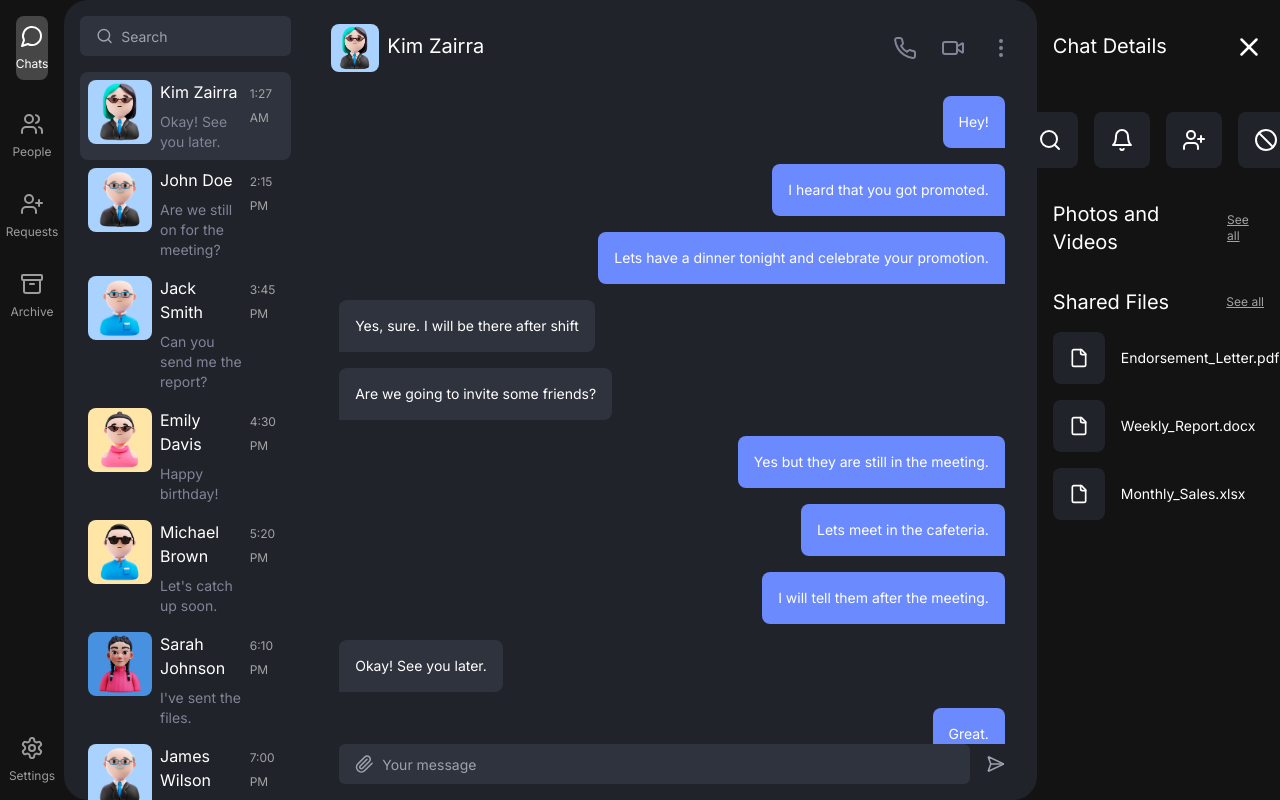
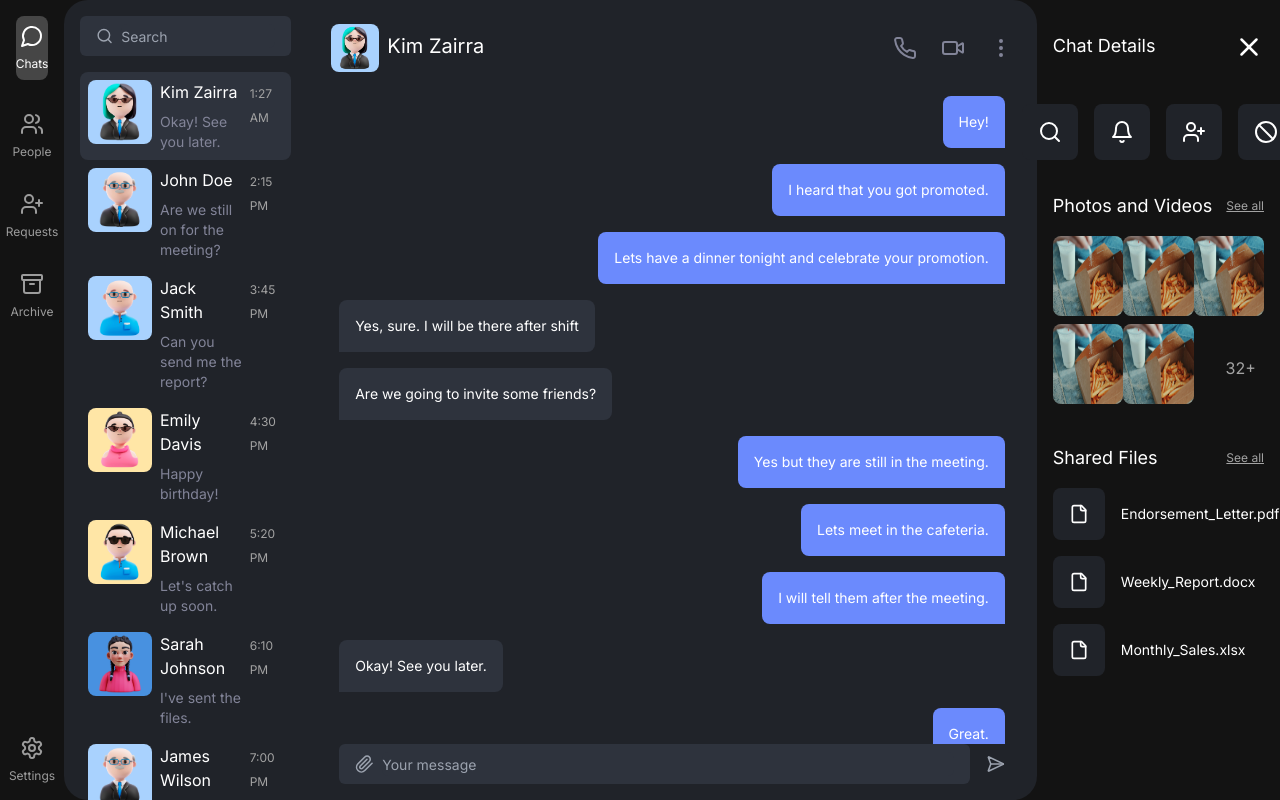
Before and after one commit to justinherrera/next-chat-app, a Next.js app: page / in a window 1280 px wide. Built offline with nearby package versions, Linux system fonts and the light colour scheme.

Commit message:
modified chat-details and some redesigns

```diff
--- a/src/app/components/chat-details.tsx
+++ b/src/app/components/chat-details.tsx
@@ -1,14 +1,14 @@
 import { Ban, Bell, Search, TriangleAlert, UserPlus, X, File } from "lucide-react";
-
+import Image from "next/image";
 
 export default function ChatDetails() {
   return (
     <div className="flex flex-col w-[19%] p-4">
       <div className="flex justify-between mt-4 w-full">
-        <span className="text-white text-xl mb-1">Chat Details</span>
+        <span className="text-white text-lg mb-1">Chat Details</span>
         <X size={30} color="#FFFFFF" className="cursor-pointer" />
       </div>
-      <div className="flex justify-center space-x-4 mt-12">
+      <div className="flex justify-center space-x-4 mt-10">
         <div className="cursor-pointer bg-[#202329] rounded-lg py-4 px-4">
           <Search size={24} color="#FFFFFF" className="cursor-pointer" />
         </div>
@@ -26,12 +26,20 @@ export default function ChatDetails() {
         </div>
       </div>
       <div className="flex justify-between items-center mt-8 w-full ">
-        <span className="text-white text-xl">Photos and Videos</span>
-        <span className="text-[#a3a3a3] text-xs underline">See all</span>
+        <span className="text-white text-lg">Photos and Videos</span>
+        <span className="text-[#a3a3a3] text-xs underline cursor-pointer">See all</span>
+      </div>
+      <div className="grid gap-y-2 grid-cols-3 mt-4">
+        <Image src="/media1.jpg" className="rounded-lg w-24 h-20" alt="avatar" width={500} height={500} />
+        <Image src="/media1.jpg" className="rounded-lg w-24 h-20" alt="avatar" width={500} height={500} />
+        <Image src="/media1.jpg" className="rounded-lg w-24 h-20" alt="avatar" width={500} height={500} />
+        <Image src="/media1.jpg" className="rounded-lg w-24 h-20" alt="avatar" width={500} height={500} />
+        <Image src="/media1.jpg" className="rounded-lg w-24 h-20" alt="avatar" width={500} height={500} />
+        <span className="text-[#a3a3a3] text-base px-8 py-8">32+</span>
       </div>
       <div className="flex justify-between items-center mt-8 w-full ">
-        <span className="text-white text-xl">Shared Files</span>
-        <span className="text-[#a3a3a3] text-xs underline">See all</span>
+        <span className="text-white text-lg">Shared Files</span>
+        <span className="text-[#a3a3a3] text-xs underline cursor-pointer">See all</span>
       </div>
       <div className="flex flex-col space-y-4 mt-4">
         <div className="flex justify-start items-center space-x-4">
```
Also changed, not shown: public/media1.jpg (added).
